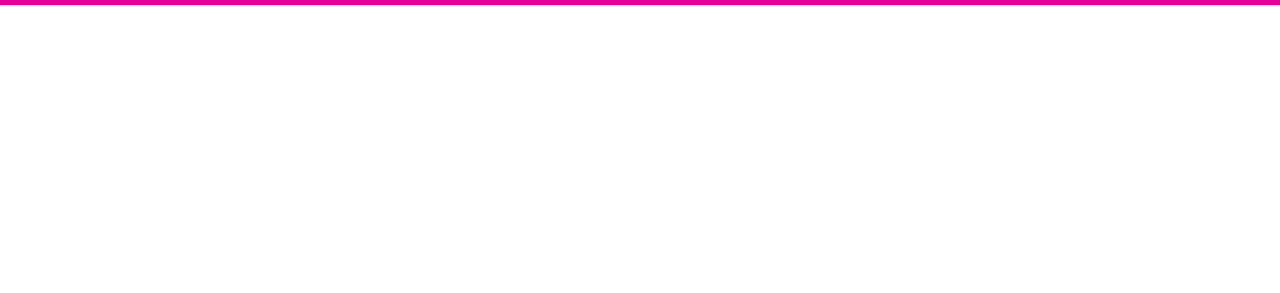
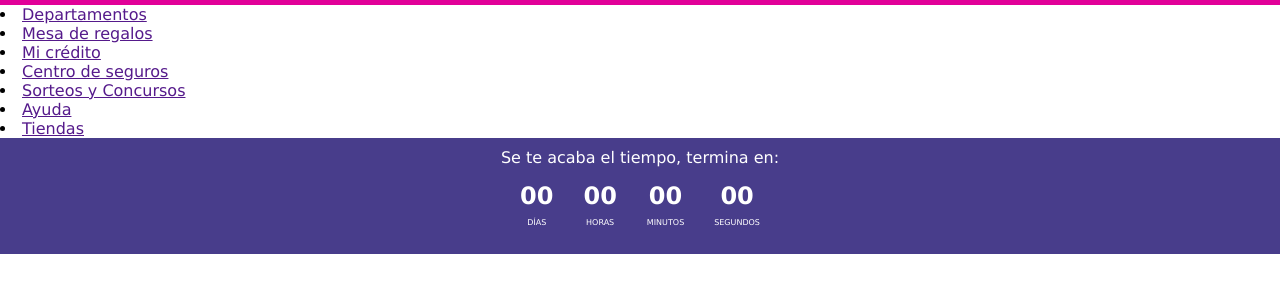
Before and after one commit to emman-martinez/Tienda_Departamental, a website built with webpack: page src/index.html in a window 1280 px wide. Shown: the part 483-776 px from the top of the page. Built offline with nearby package versions, Linux system fonts and the light colour scheme.

Commit message:
Cuenta Regresiva: HTML, CSS

```diff
--- a/src/index.html
+++ b/src/index.html
@@ -50,10 +50,14 @@
                     </button>
                 </form>
                 <div class="mis-pedidos">
-                    <a href="#"><p>Mis Pedidos</p></a>
+                    <a href="#">
+                        <p>Mis Pedidos</p>
+                    </a>
                 </div>
                 <div class="iniciar-sesion">
-                    <a href="#"><p>Iniciar Sesión</p></a>
+                    <a href="#">
+                        <p>Iniciar Sesión</p>
+                    </a>
                 </div>
                 <div class="bolsa-compras">
                     <a href="#"><i class="fas fa-shopping-bag"><span>0</span></i></a>
@@ -61,6 +65,57 @@
             </div>
         </nav>
     </header>
+
+    <div class="departamentos">
+        <div class="ul-1">
+            <li>
+                <a href="">Departamentos</a>
+            </li>
+            <li>
+                <a href="">Mesa de regalos</a>
+            </li>
+            <li>
+                <a href="">Mi crédito</a>
+            </li>
+            <li>
+                <a href="">Centro de seguros</a>
+            </li>
+        </div>
+        <div class="ul-2">
+            <li>
+                <a href="">Sorteos y Concursos</a>
+            </li>
+            <li>
+                <a href="">Ayuda</a>
+            </li>
+            <li>
+                <a href="">Tiendas</a>
+            </li>
+        </div>
+    </div>
+
+    <div class="contador">
+        <p>Se te acaba el tiempo, termina en:</p>
+        <div class="hora-regresiva">
+            <div class="time">
+                <h2 id="days">00</h2>
+                <small>DÍAS</small>
+            </div>
+            <div class="time">
+                <h2 id="hours">00</h2>
+                <small>HORAS</small>
+            </div>
+            <div class="time">
+                <h2 id="minutes">00</h2>
+                <small>MINUTOS</small>
+            </div>
+            <div class="time">
+                <h2 id="seconds">00</h2>
+                <small>SEGUNDOS</small>
+            </div>
+        </div>
+    </div>
+
 </body>
 
 </html>
--- a/src/scss/_custom.scss
+++ b/src/scss/_custom.scss
@@ -1,9 +1,13 @@
 /* ********** FUENTE ********** */
+
 @import url('https://fonts.googleapis.com/css2?family=Roboto&display=swap');
 body {
     font-family: 'Roboto', sans-serif;
 }
+
+
 /* ********** HEADER ********** */
+
 header {
     display: flex;
     flex-direction: column;
@@ -90,7 +94,7 @@ header {
                 align-items: center;
                 input {
                     height: 40px;
-                    width: 800px;
+                    width: 700px;
                     border: none;
                     outline: none;
                     padding-left: 12px;
@@ -150,3 +154,34 @@ header {
         }
     }
 }
+
+.contador {
+    display: flex;
+    justify-content: center;
+    align-items: center;
+    flex-direction: column;
+    background-color: darkslateblue;
+    color: $claro;
+    margin: 0;
+    padding: 10px;
+    p {
+        margin: 0;
+        padding: 0;
+    }
+    .hora-regresiva {
+        margin: 0;
+        padding: 0;
+        display: flex;
+        .time {
+            margin: 15px;
+            text-align: center;
+            h2 {
+                margin: 0;
+                padding: 0;
+            }
+            small {
+                font-size: 8px;
+            }
+        }
+    }
+}
```
Also changed, not shown: src/css/componentes.css. Lines whose indentation alone changed are shown as unchanged.
